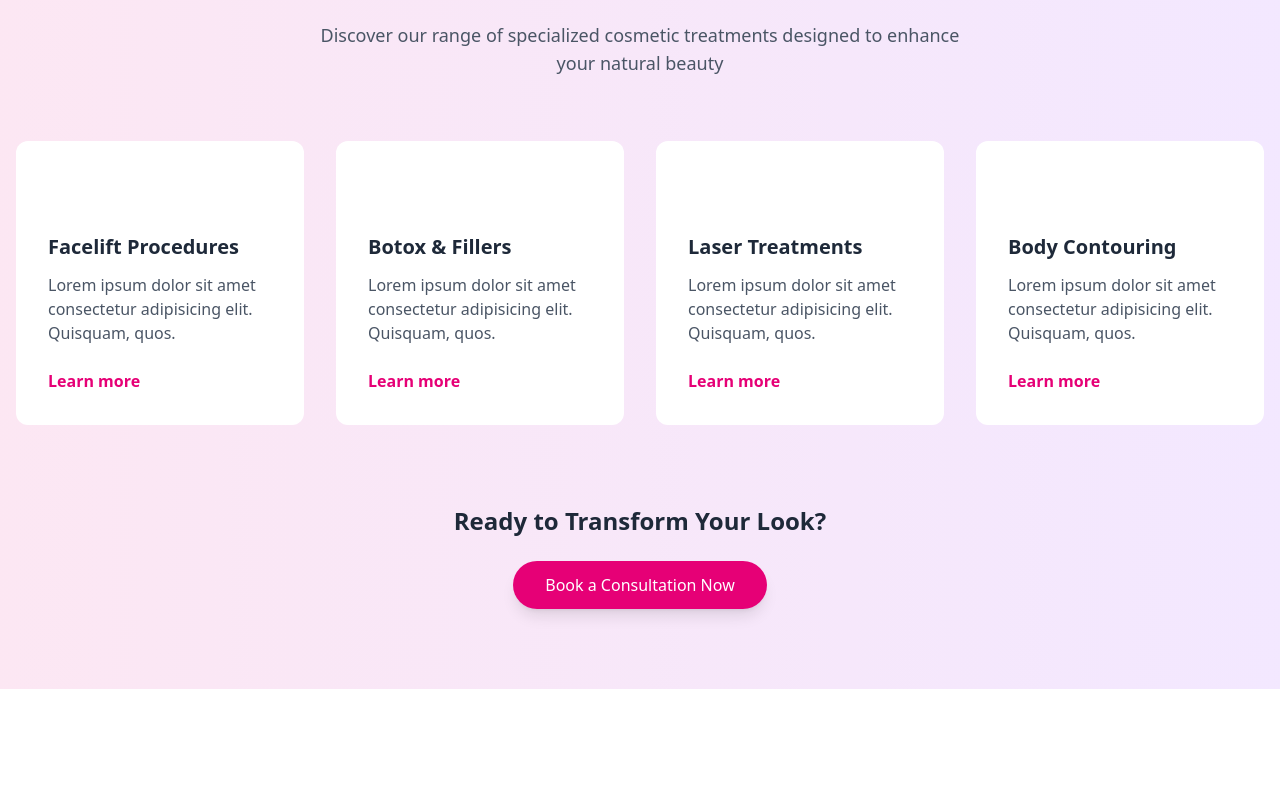
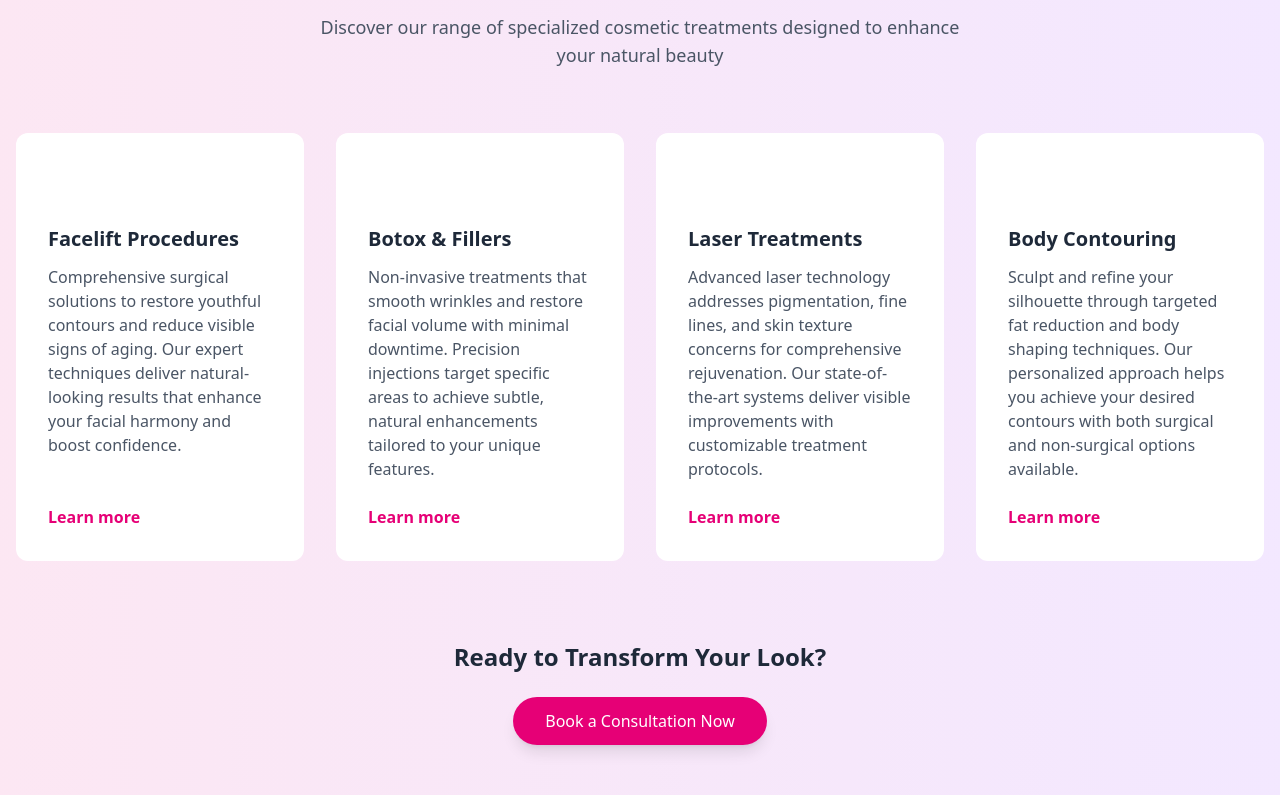
Before and after one commit to the-adrianator/clinic-landing, a Vue app: page / in a window 1280 px wide. Shown: the part 865-1660 px from the top of the page. Before the commit the page ends 1554 px from the top, so only its background shows below. Built offline with nearby package versions, Linux system fonts and the light colour scheme; some icons are missing.

Commit message:
fix:  Component registration name change breaks existing usage in Header.vue, Replace placeholder descriptions with actual service content.

```diff
--- a/src/components/Header.vue
+++ b/src/components/Header.vue
@@ -3,9 +3,7 @@
 		<div class="max-w-7xl mx-auto px-4 py-4 flex justify-between items-center">
 			<!-- Logo -->
 			<a href="/" class="flex items-center focus:outline-none focus:ring-2 focus:ring-pink-600 rounded">
-				<h1 class="text-2xl font-bold text-pink-600">
-					Glades Clinic
-				</h1>
+				Glades Clinic
 			</a>
 
 			<!-- Desktop navigation -->
@@ -20,7 +18,7 @@
 
 			 <!-- Mobile Menu Button -->
 				<button type="button" class="lg:hidden focus:outline-none focus:ring-2 focus:ring-pink-600 rounded" aria-label="Toggle menu" @click="toggleMenu" :aria-expanded="isMobileMenuOpen.toString()" aria-controls="mobile-menu">
-					<icon :icon="isMobileMenuOpen ? 'mdi:close' : 'mdi:menu'" class="w-6 h-6" />
+					<Icon :icon="isMobileMenuOpen ? 'mdi:close' : 'mdi:menu'" class="w-6 h-6" />
 				</button>
 		</div>
 
--- a/src/components/Services.vue
+++ b/src/components/Services.vue
@@ -45,25 +45,25 @@ const services = ref([
 	{
 		icon: 'fa-solid:clinic-medical',
 		title: 'Facelift Procedures',
-		description: 'Lorem ipsum dolor sit amet consectetur adipisicing elit. Quisquam, quos.',
+		description: 'Comprehensive surgical solutions to restore youthful contours and reduce visible signs of aging. Our expert techniques deliver natural-looking results that enhance your facial harmony and boost confidence.',
 		link: '#facelift'
 	},
 	{
 		icon: 'fa-solid:user-md',
 		title: 'Botox & Fillers',
-		description: 'Lorem ipsum dolor sit amet consectetur adipisicing elit. Quisquam, quos.',
+		description: 'Non-invasive treatments that smooth wrinkles and restore facial volume with minimal downtime. Precision injections target specific areas to achieve subtle, natural enhancements tailored to your unique features.',
 		link: '#botox'
 	},
 	{
 		icon: 'fa-regular:smile',
 		title: 'Laser Treatments',
-		description: 'Lorem ipsum dolor sit amet consectetur adipisicing elit. Quisquam, quos.',
+		description: 'Advanced laser technology addresses pigmentation, fine lines, and skin texture concerns for comprehensive rejuvenation. Our state-of-the-art systems deliver visible improvements with customizable treatment protocols.',
 		link: '#laser'
 	},
 	{
 		icon: 'fa-solid:syringe',
 		title: 'Body Contouring',
-		description: 'Lorem ipsum dolor sit amet consectetur adipisicing elit. Quisquam, quos.',
+		description: 'Sculpt and refine your silhouette through targeted fat reduction and body shaping techniques. Our personalized approach helps you achieve your desired contours with both surgical and non-surgical options available.',
 		link: '#contouring'
 	},
 ])
```
